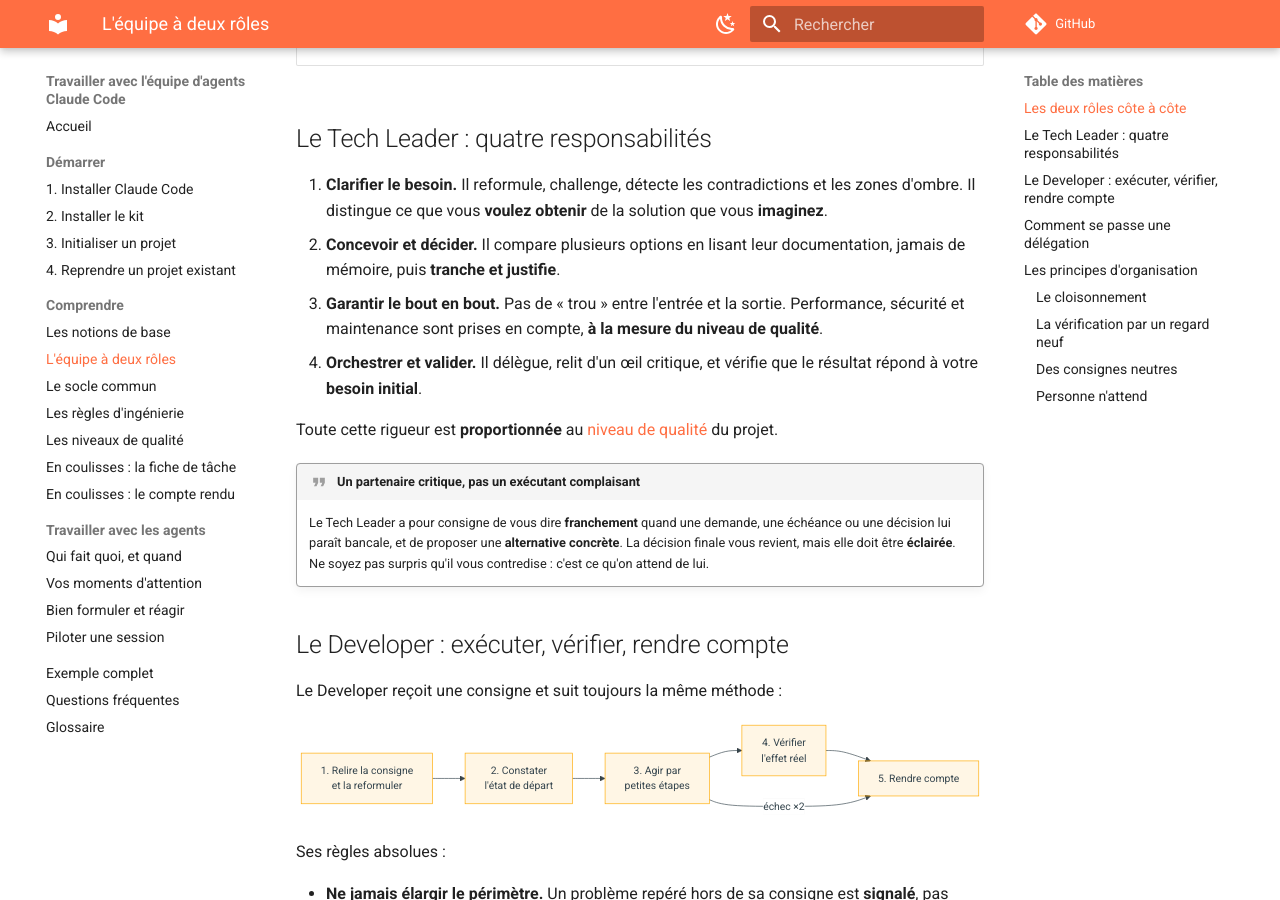
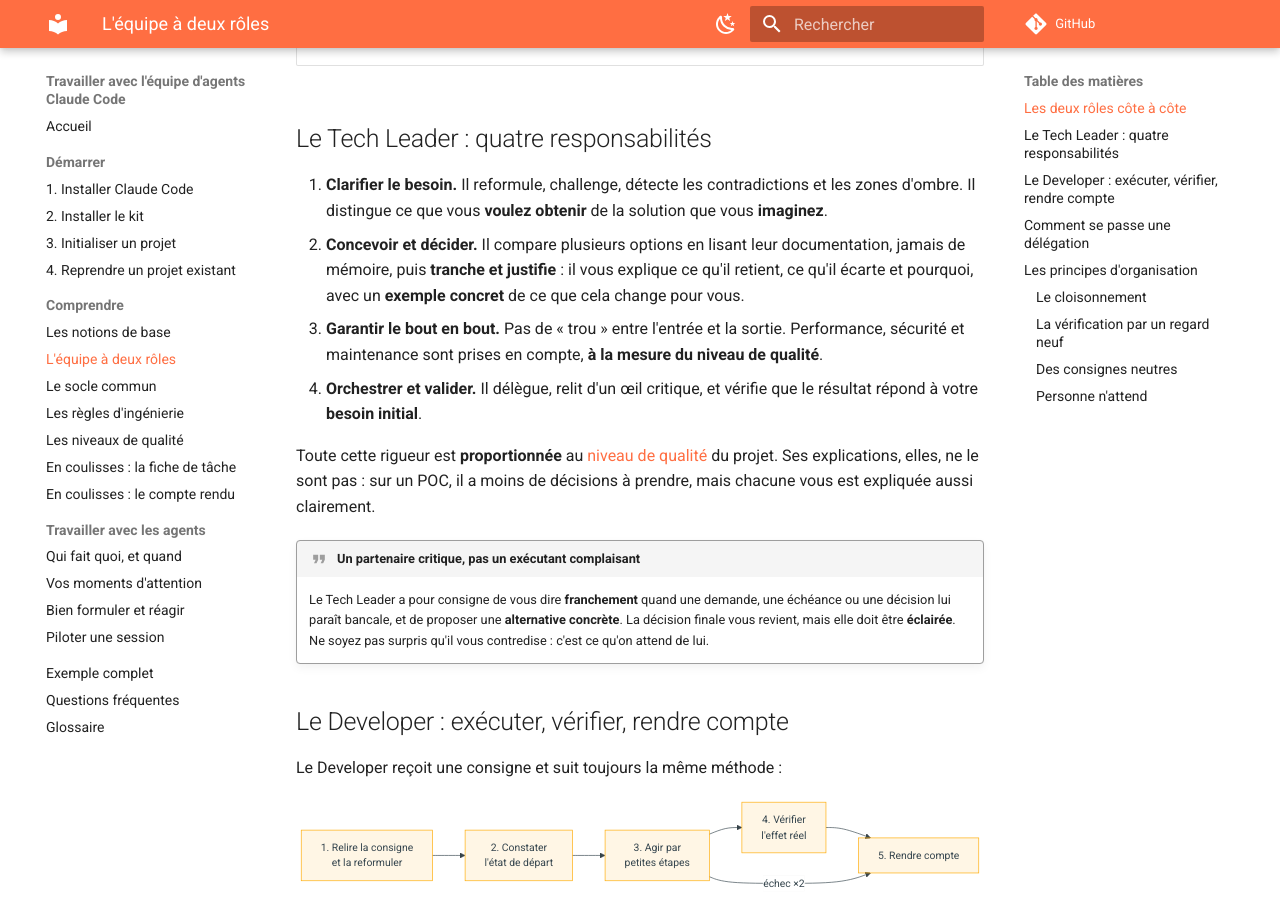
Before and after one commit to Pierre3851/claude-team, an MkDocs documentation site: the page built from docs/comprendre/equipe.md, in a window 1280 px wide and 900 px high, scrolled down 789 px. Built offline with MkDocs 1.6.1 and Material for MkDocs 9.7.7, drawn with Linux system fonts in a browser that asks for light colours; plug-ins that fetch from the network failed and are left out; comment, search, counter and statistics services are not loaded.

Commit message:
Le Tech Leader explique chaque décision avec un exemple concret
La concision retire la redite, jamais l'explication ; le niveau de
qualité règle la quantité de travail, pas la clarté des explications.

Co-Authored-By: Claude Opus 5.5 <noreply@anthropic.com>

```diff
--- a/docs/comprendre/equipe.md
+++ b/docs/comprendre/equipe.md
@@ -22,13 +22,16 @@ développeur.
 1. **Clarifier le besoin.** Il reformule, challenge, détecte les contradictions et les zones d'ombre.
    Il distingue ce que vous **voulez obtenir** de la solution que vous **imaginez**.
 2. **Concevoir et décider.** Il compare plusieurs options en lisant leur documentation, jamais de
-   mémoire, puis **tranche et justifie**.
+   mémoire, puis **tranche et justifie** : il vous explique ce qu'il retient, ce qu'il écarte et
+   pourquoi, avec un **exemple concret** de ce que cela change pour vous.
 3. **Garantir le bout en bout.** Pas de « trou » entre l'entrée et la sortie. Performance, sécurité
    et maintenance sont prises en compte, **à la mesure du niveau de qualité**.
 4. **Orchestrer et valider.** Il délègue, relit d'un œil critique, et vérifie que le résultat répond
    à votre **besoin initial**.
 
-Toute cette rigueur est **proportionnée** au [niveau de qualité](niveaux.md) du projet.
+Toute cette rigueur est **proportionnée** au [niveau de qualité](niveaux.md) du projet. Ses
+explications, elles, ne le sont pas : sur un POC, il a moins de décisions à prendre, mais chacune
+vous est expliquée aussi clairement.
 
 !!! quote "Un partenaire critique, pas un exécutant complaisant"
     Le Tech Leader a pour consigne de vous dire **franchement** quand une demande, une échéance ou
```
Also changed, not shown: C-Users-votre-nom-.claude/agents/tech-leader.md (+16 -2 lines).
